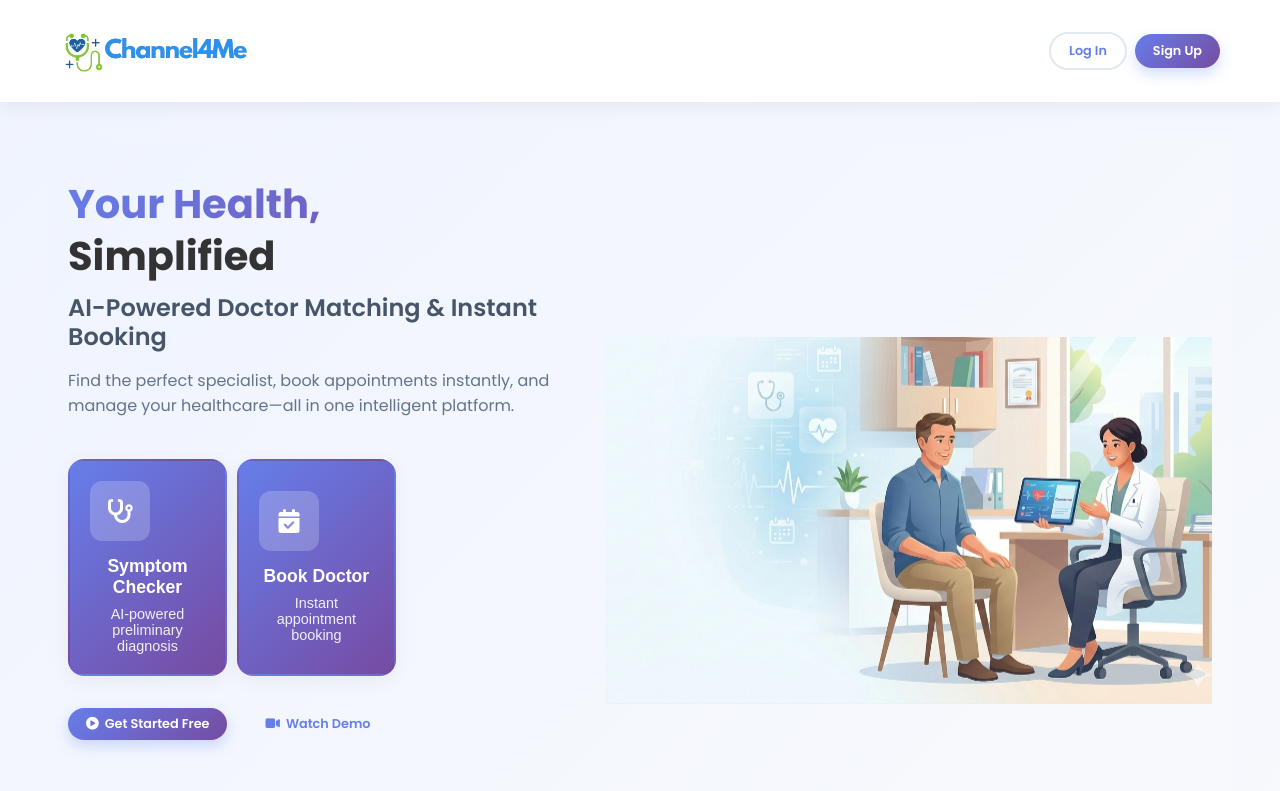
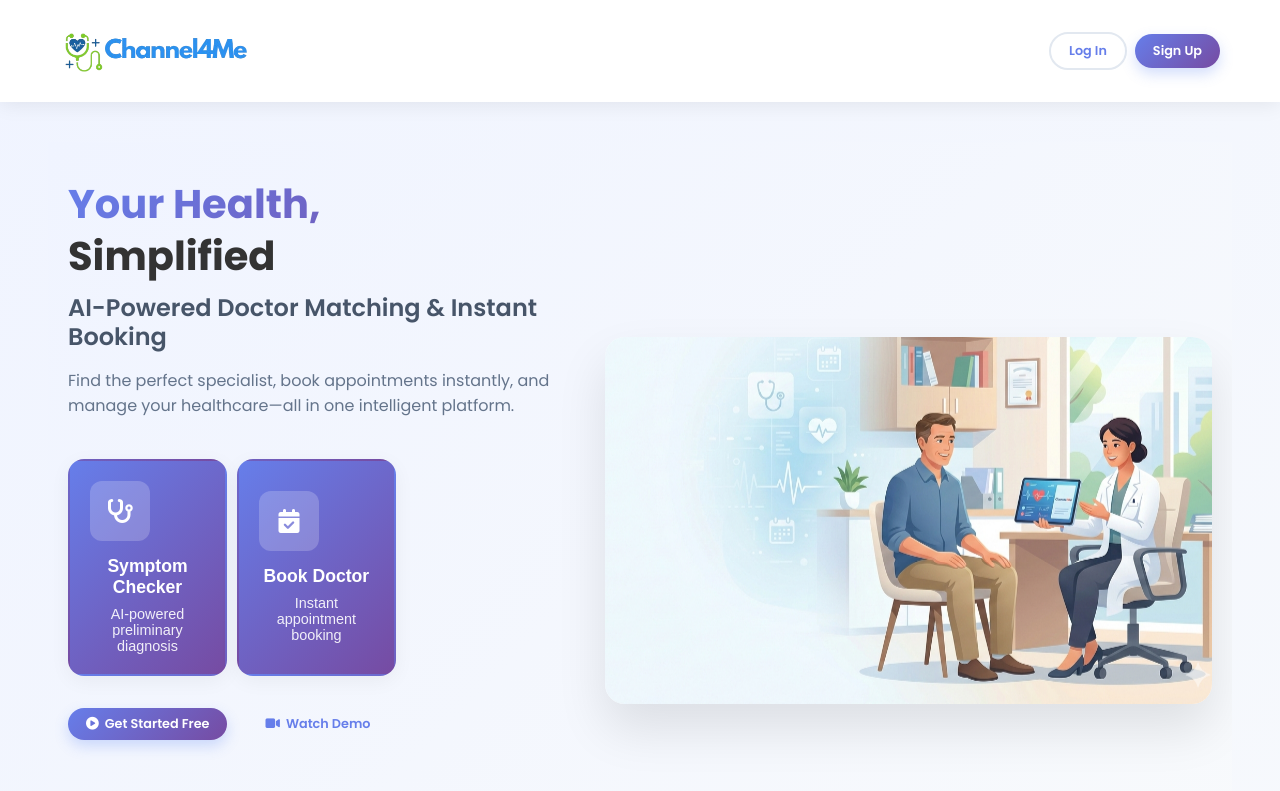
Before and after one commit to channel4meofficial-gif/Channel4me-Frontend, a React (Create React App) app: page / in a window 1280 px wide. Shown: the top 791 px of the page. Built offline with nearby package versions, Linux system fonts and the light colour scheme.

Commit message:
style(ui): fix grey shadow artifact and background for hero image animation

```diff
--- a/src/styles/homepage.css
+++ b/src/styles/homepage.css
@@ -327,19 +327,22 @@ h1, h2, h3, h4, h5, h6 {
     display: flex;
     align-items: center;
     justify-content: center;
-    overflow: hidden; /* Added to allow cropping via negative margins/transforms */
+    overflow: hidden;
+    background: #ffffff; /* Replaced default gradient with white to fix "gray area" */
+    border-radius: 20px;
+    box-shadow: 0 25px 50px rgba(0, 0, 0, 0.1); /* Moved shadow here from img to avoid clipping */
 }
 
 .hero-image img {
-    width: 120%; /* Increased from 115% to allow more room for floating */
-    height: 110%; /* Added vertical buffer */
+    width: 120%;
+    height: 110%;
     max-width: none;
     margin-left: -15%;
-    margin-top: -5%; /* Center the vertical buffer */
-    max-height: none; /* Removed fixed max-height to allow scaling */
+    margin-top: -5%;
+    max-height: none;
     object-fit: cover;
     border-radius: 20px;
-    box-shadow: 0 25px 50px rgba(0, 0, 0, 0.1);
+    /* Removed box-shadow from here to prevent clipping artifacts */
     animation: float 6s ease-in-out infinite;
 }
 
```
